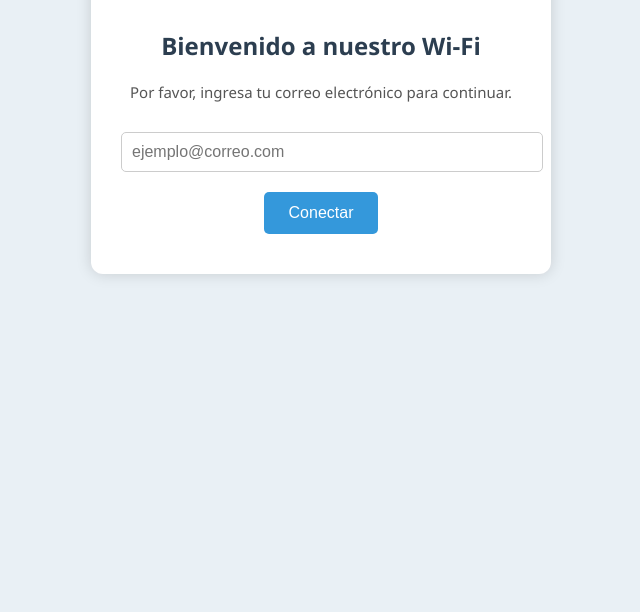
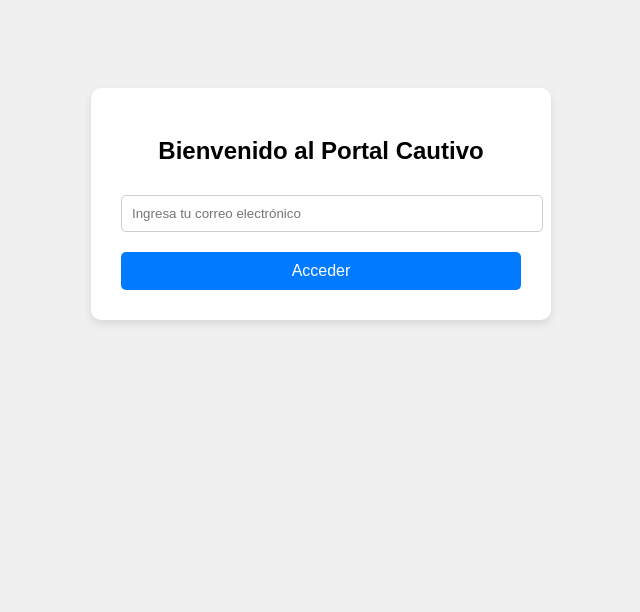
Before and after one commit to tobby199910/portalcautivo, a plain HTML site: page index.html in a window 1280 px wide. Shown: the part 204-816 px from the top of the page, without its empty margins (319-959 px from the left). Drawn offline with Linux system fonts and the light colour scheme.

Commit message:
index.html

```diff
--- a/index.html
+++ b/index.html
@@ -1,77 +1,78 @@
 <!DOCTYPE html>
 <html lang="es">
-
 <head>
   <meta charset="UTF-8">
-    <title>Acceso a Wi-Fi</title>
+  <meta name="viewport" content="width=device-width, initial-scale=1.0">
+  <title>Portal Cautivo - Acceso</title>
   <style>
     body {
-            font-family: 'Segoe UI', sans-serif;
-            background: #e9f0f5;
+      font-family: Arial, sans-serif;
+      background: #f0f0f0;
+      display: flex;
+      justify-content: center;
+      align-items: center;
+      height: 100vh;
+    }
+    .container {
+      background: white;
+      padding: 30px;
+      border-radius: 10px;
+      box-shadow: 0 4px 8px rgba(0,0,0,0.1);
+      width: 100%;
+      max-width: 400px;
+    }
+    h2 {
       text-align: center;
-            padding-top: 80px;
-        }
-
-        .splash-box {
-            background: white;
-            border-radius: 12px;
-            max-width: 400px;
-            margin: auto;
-            padding: 40px 30px;
-            box-shadow: 0 0 15px rgba(0, 0, 0, 0.15);
-        }
-
-        .logo {
-            max-width: 120px;
       margin-bottom: 20px;
     }
-
-        h2 {
-            color: #2c3e50;
-        }
-
-        p {
-            color: #555;
-            font-size: 15px;
-        }
-
     input[type="email"] {
       width: 100%;
       padding: 10px;
-            margin-top: 15px;
+      margin: 10px 0 20px;
       border: 1px solid #ccc;
       border-radius: 5px;
-            font-size: 16px;
     }
-
     button {
-            margin-top: 20px;
-            background-color: #3498db;
+      width: 100%;
+      padding: 10px;
+      background: #007bff;
+      border: none;
       color: white;
-            border: none;
-            padding: 12px 25px;
       font-size: 16px;
       border-radius: 5px;
       cursor: pointer;
     }
-
     button:hover {
-            background-color: #2980b9;
+      background: #0056b3;
     }
   </style>
 </head>
-
 <body>
-    <div class="splash-box">
-        <img src="https://via.placeholder.com/120x60?text=LOGO" alt="Logo" class="logo">
-        <h2>Bienvenido a nuestro Wi-Fi</h2>
-        <p>Por favor, ingresa tu correo electrónico para continuar.</p>
-        <form method="post" action="/fgtauth">
-            <input type="hidden" name="4Tredir" value="http://www.google.com">
-            <input type="email" name="username" placeholder="ejemplo@correo.com" required>
-            <button type="submit">Conectar</button>
+  <div class="container">
+    <h2>Bienvenido al Portal Cautivo</h2>
+    <form id="loginForm" onsubmit="return validateEmail()">
+      <input type="email" id="email" required placeholder="Ingresa tu correo electrónico">
+      <button type="submit">Acceder</button>
     </form>
   </div>
+
+  <script>
+    function validateEmail() {
+      const email = document.getElementById("email").value;
+      const pattern = /^[^@\s]+@[^@\s]+\.[^@\s]+$/;
+
+      if (pattern.test(email)) {
+        window.location.href = "https://www.minseg.gob.pa/";
+        return false; // Previene envío real del formulario
+      } else {
+        alert("Por favor ingresa un correo válido.");
+        return false;
+      }
+    }
+  </script>
+</body>
+</html>
+
 </body>
 
 </html>
```
Lines whose indentation alone changed are shown as unchanged.
